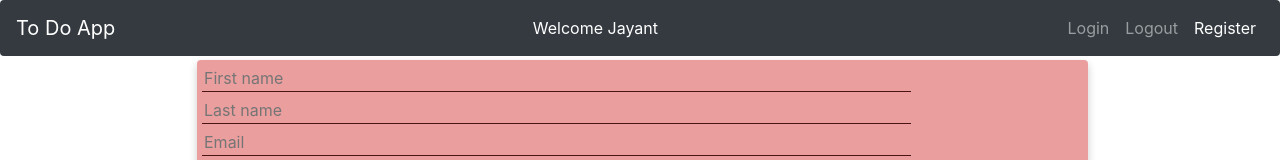
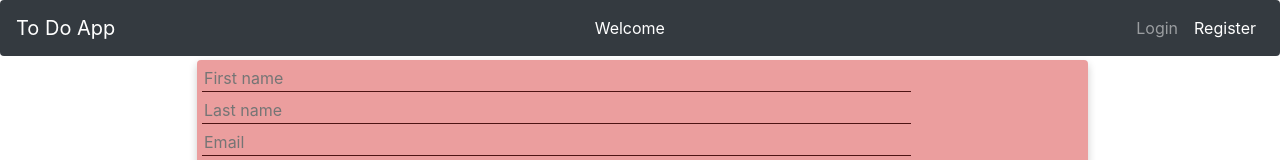
Before and after one commit to jporwal05/to-do-app, an Angular app: page /register in a window 1280 px wide. Shown: the top 160 px of the page. Built offline with nearby package versions, Linux system fonts and the light colour scheme.

Commit message:
Added auth service

```diff
--- /dev/null
+++ b/src/app/auth.service.ts
@@ -0,0 +1,42 @@
+import { HttpClient } from '@angular/common/http';
+import { Injectable } from '@angular/core';
+import { Router } from '@angular/router';
+
+@Injectable({
+  providedIn: 'root'
+})
+export class AuthService {
+  BASE_URL = "http://localhost:8080/auth";
+  NAME_KEY = "name";
+  TOKEN_KEY = "token";
+
+  constructor(private http: HttpClient, private router: Router) { }
+
+  get firstName() {
+    return localStorage.getItem(this.NAME_KEY);
+  }
+
+  get isAuthenticated() {
+    return !!localStorage.getItem(this.TOKEN_KEY);
+  }
+
+  register(user: any) {
+    delete user.confirmPassword;
+    this.http.post(this.BASE_URL + "/register", user).subscribe(response => {
+      let res: any = response;
+      if (!res.token) {
+        return;
+      }
+      localStorage.setItem(this.NAME_KEY, res.firstName);
+      localStorage.setItem(this.TOKEN_KEY, res.token);
+      this.router.navigate(["/"]);
+    }, (err) => {
+      throw err;
+    });
+  }
+
+  logout() {
+    localStorage.removeItem(this.NAME_KEY);
+    localStorage.removeItem(this.TOKEN_KEY);
+  }
+}
--- a/src/app/nav/nav.component.html
+++ b/src/app/nav/nav.component.html
@@ -3,17 +3,22 @@
         <a class="navbar-brand" routerLink="/" style="cursor: pointer">To Do App</a>
         <ul class="navbar-nav ml-auto">
             <li class="nav-item active" routerLink="/">
-                <a class="nav-link" style="cursor: pointer">Welcome Jayant</a>
+                <a class="nav-link" style="cursor: pointer">Welcome {{
+                authService.firstName }}</a>
             </li>
         </ul>
         <ul class="navbar-nav ml-auto">
-            <li class="nav-item">
+            <li class="nav-item" [ngStyle]="{'display':
+            authService.isAuthenticated ? 'none' : 'inline'}">
                 <a class="nav-link" href="#">Login</a>
             </li>
-            <li class="nav-item">
-                <a class="nav-link" href="#">Logout</a>
+            <li class="nav-item" [ngStyle]="{'display':
+            !authService.isAuthenticated ? 'none' : 'inline'}">
+                <a class="nav-link" (click)="authService.logout()">Logout</a>
             </li>
-            <li class="nav-item" routerLink="/register" routerLinkActive="active">
+            <li class="nav-item" routerLink="/register"
+            routerLinkActive="active" [ngStyle]="{'display':
+            authService.isAuthenticated ? 'none' : 'inline'}">
                 <a class="nav-link" style="cursor: pointer">Register</a>
             </li>
         </ul>
--- a/src/app/nav/nav.component.ts
+++ b/src/app/nav/nav.component.ts
@@ -1,4 +1,5 @@
 import { Component, OnInit } from '@angular/core';
+import { AuthService } from '../auth.service';
 
 @Component({
   selector: 'app-nav',
@@ -7,7 +8,7 @@ import { Component, OnInit } from '@angular/core';
 })
 export class NavComponent implements OnInit {
 
-  constructor() { }
+  constructor(public authService: AuthService) { }
 
   ngOnInit(): void {
   }
--- a/src/app/register/register.component.ts
+++ b/src/app/register/register.component.ts
@@ -1,5 +1,6 @@
 import { Component, OnInit } from '@angular/core';
 import { FormBuilder } from '@angular/forms';
+import { AuthService } from '../auth.service';
 
 @Component({
   selector: 'app-register',
@@ -8,7 +9,7 @@ import { FormBuilder } from '@angular/forms';
 })
 export class RegisterComponent implements OnInit {
 
-  constructor(private formBuilder: FormBuilder) { }
+  constructor(private formBuilder: FormBuilder, private authService: AuthService) { }
 
   matchingFields = (field1, field2) => {
     return registerForm => {
@@ -39,7 +40,7 @@ export class RegisterComponent implements OnInit {
   }
 
   onSubmit() {
-    console.log(this.registerForm.value);
+    this.authService.register(this.registerForm.value);
   }
 
 }
```
